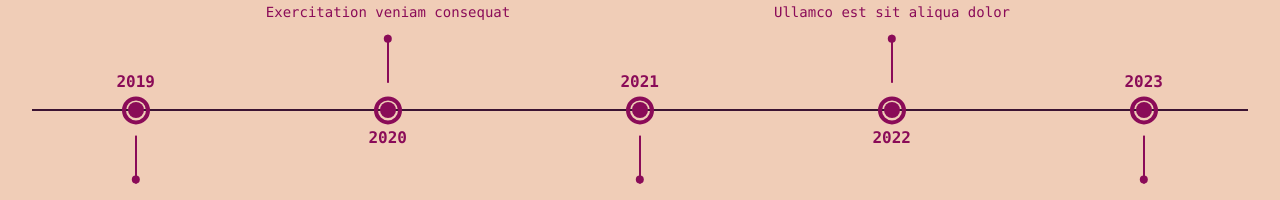
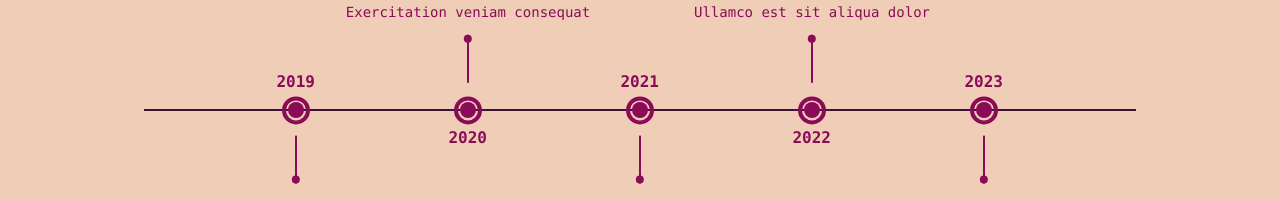
Before and after one commit to X-Elevate/LlamaGames, a Next.js app in the folder frontend/: page / in a window 1280 px wide. Shown: the part 4155-4355 px from the top of the page. Built offline with nearby package versions, Linux system fonts and the light colour scheme.

Commit message:
Update Timeline.tsx

```diff
--- a/frontend/components/sections/Timeline.tsx
+++ b/frontend/components/sections/Timeline.tsx
@@ -16,12 +16,6 @@ const TimelineEvent = ({
 }) => (
   <div className="flex flex-col items-center text-cherry">
     <div className="flex flex-col items-center">
-      {/* {position === "top" && (
-        <div className="mb-2 text-center max-w-xs text-sm">{text}</div>
-      )} */}
-
-      {/* {position === "bottom" && <div className="font-bold mb-2">{year}</div>} */}
-
       <div className="w-4 h-4 bg-cherry rounded-full relative z-10">
         <div className="w-7 h-7 border-4 border-cherry rounded-full absolute top-[1/2] left-1/2 transform -translate-x-1/2 -translate-y-[20%]"></div>
         <div
@@ -63,8 +57,8 @@ const Timeline = () => {
   ];
 
   return (
-    <section className="bg-[#F0CDB7] p-8 rounded-b-[80px] w-full h-[32rem] flex items-center justify-center">
-      <div className="relative py-8 w-full px-24">
+    <section className="bg-[#F0CDB7] p-36 rounded-b-[80px] w-full h-[32rem] flex items-center justify-center">
+      <div className="relative py-8 w-full px-36">
         <div className="absolute top-1/2 left-0 right-0 h-0.5 bg-darkCherry transform -translate-y-1/2"></div>
         <div className="flex justify-between relative z-10">
           {events.map((event, index) => (
```
